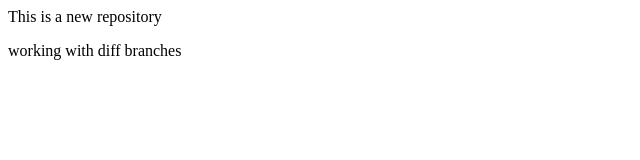
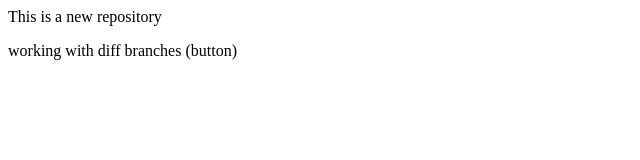
Before and after one commit to sk-shihab-code/LocalRepo, a plain HTML site: page index.html in a window 1280 px wide. Shown: the full height of the page, 0-640 px from the left. Drawn offline with Linux system fonts and the light colour scheme.

```diff
--- a/index.html
+++ b/index.html
@@ -1,2 +1,2 @@
 <p>This is a new repository</p>
-<p>working with diff branches</p>
+<p>working with diff branches (button)</p>
```
